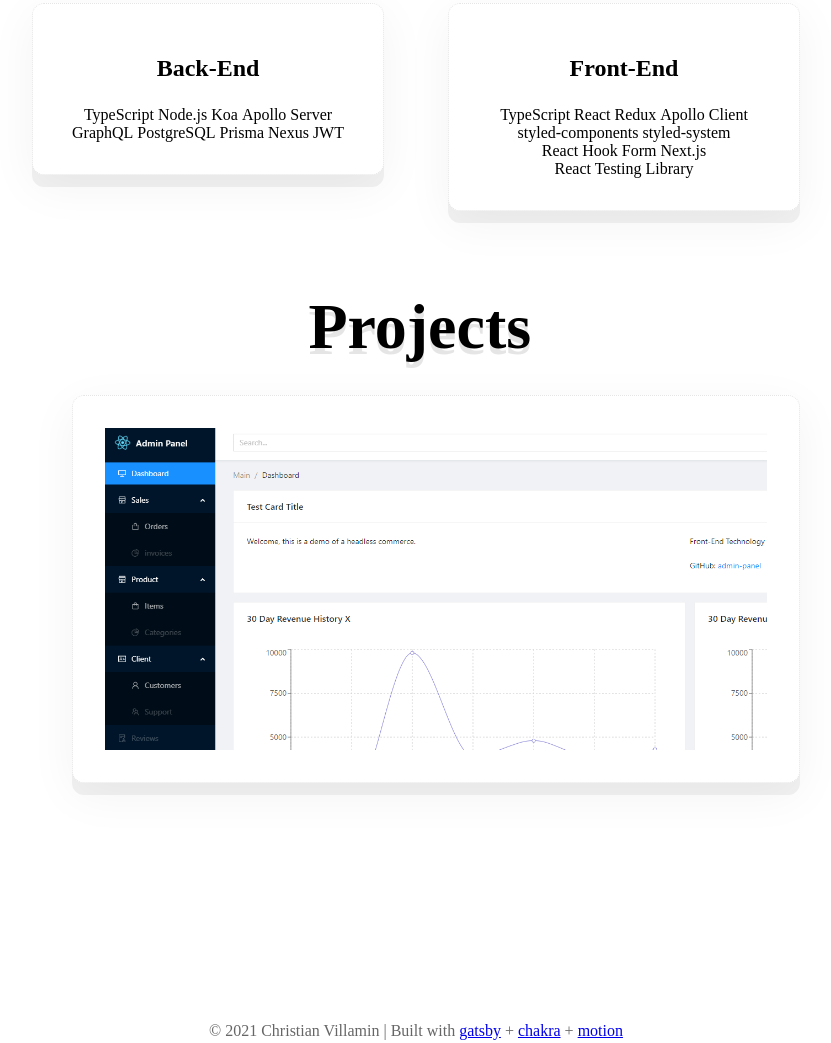
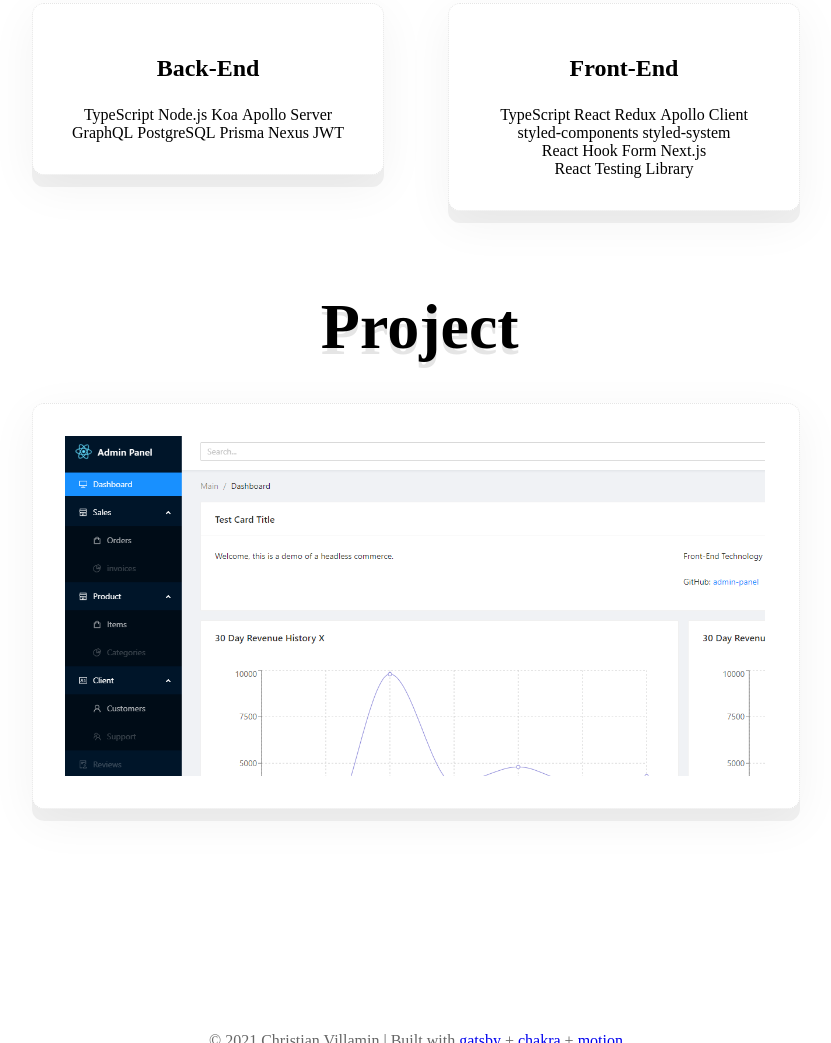
Before and after one commit to codekcv/personal-site-two, a Gatsby site: page / in a window 1280 px wide. Shown: the part 1468-2511 px from the top of the page, without its empty margins (224-1055 px from the left). Built offline with nearby package versions, Linux system fonts and the light colour scheme; Gatsby itself is replaced by a stand-in of ours.

Commit message:
feat(project) use card

```diff
--- a/src/pages-main/Home/Projects/Projects.main.tsx
+++ b/src/pages-main/Home/Projects/Projects.main.tsx
@@ -1,14 +1,14 @@
 import { Box } from '@chakra-ui/react'
-import { motion } from 'framer-motion'
-import React from 'react'
+import React, { useState } from 'react'
 import { useInView } from 'react-intersection-observer'
 
-import Bobble from '../../../components/Bobble'
-import { MotionHeading } from '../../../components/Motion/Motion.main'
-import { animDelay, animDuration, triggerOnce } from '../Home.util'
+import BobbleTitle from '../../../components/BobbleTitle'
+import { CardInView } from '../../../components/Card/Card.main'
+import { animDelay, triggerOnce } from '../Home.util'
 import { projects } from './Projects.util'
 
 const Projects = (): JSX.Element => {
+  const [isOpen, setIsOpen] = useState(false)
   const { ref, inView } = useInView({
     threshold: 0.7,
     delay: animDelay,
@@ -16,45 +16,14 @@ const Projects = (): JSX.Element => {
   })
 
   return (
-    <Box mt="2rem">
-      <div style={{ position: 'relative', zIndex: 1 }}>
-        <Bobble>
-          <MotionHeading
-            as="h1"
-            fontSize="4rem"
-            textAlign="center"
-            textShadow="0 0.35rem 0px rgba(0,0,0,0.1)"
-            ref={ref}
-            variants={{
-              out: {
-                opacity: 0,
-                transform: 'scale(1.4)  translateY(6rem)'
-              },
-              in: { opacity: 1, transform: 'scale(1)  translateY(0rem)' }
-            }}
-            initial="out"
-            animate={inView ? 'in' : 'out'}
-            transition={{ duration: animDuration, ease: 'easeOut' }}
-          >
-            Projects
-          </MotionHeading>
-        </Bobble>
-      </div>
+    <Box ref={ref} mt="2rem" onClick={() => setIsOpen(!isOpen)}>
+      <BobbleTitle inView={inView} isOpen={isOpen}>
+        Project
+      </BobbleTitle>
 
-      <div style={{ position: 'relative', zIndex: 0, marginTop: '-1.5rem' }}>
-        <motion.ul
-          ref={ref}
-          variants={{
-            out: { opacity: 0, transform: 'translateY(-4rem)' },
-            in: { opacity: 1, transform: 'translateY(0rem)' }
-          }}
-          initial="out"
-          animate={inView ? 'in' : 'out'}
-          transition={{ duration: animDuration, ease: 'easeOut' }}
-        >
-          {projects}
-        </motion.ul>
-      </div>
+      <CardInView inView={inView} isOpen={isOpen} setIsOpen={setIsOpen}>
+        {projects}
+      </CardInView>
     </Box>
   )
 }
--- a/src/pages-main/Home/Projects/Projects.util.tsx
+++ b/src/pages-main/Home/Projects/Projects.util.tsx
@@ -1,8 +1,7 @@
 /* eslint-disable react/display-name */
+import { Box } from '@chakra-ui/react'
 import { StaticImage } from 'gatsby-plugin-image'
 import React from 'react'
-
-import Card from '../../../components/Card'
 
 export const projects = [
   {
@@ -19,4 +18,4 @@ export const projects = [
       />
     )
   }
-].map((item) => <Card key={item.title}>{item.img}</Card>)
+].map((item) => <Box key={item.title}>{item.img}</Box>)
```
